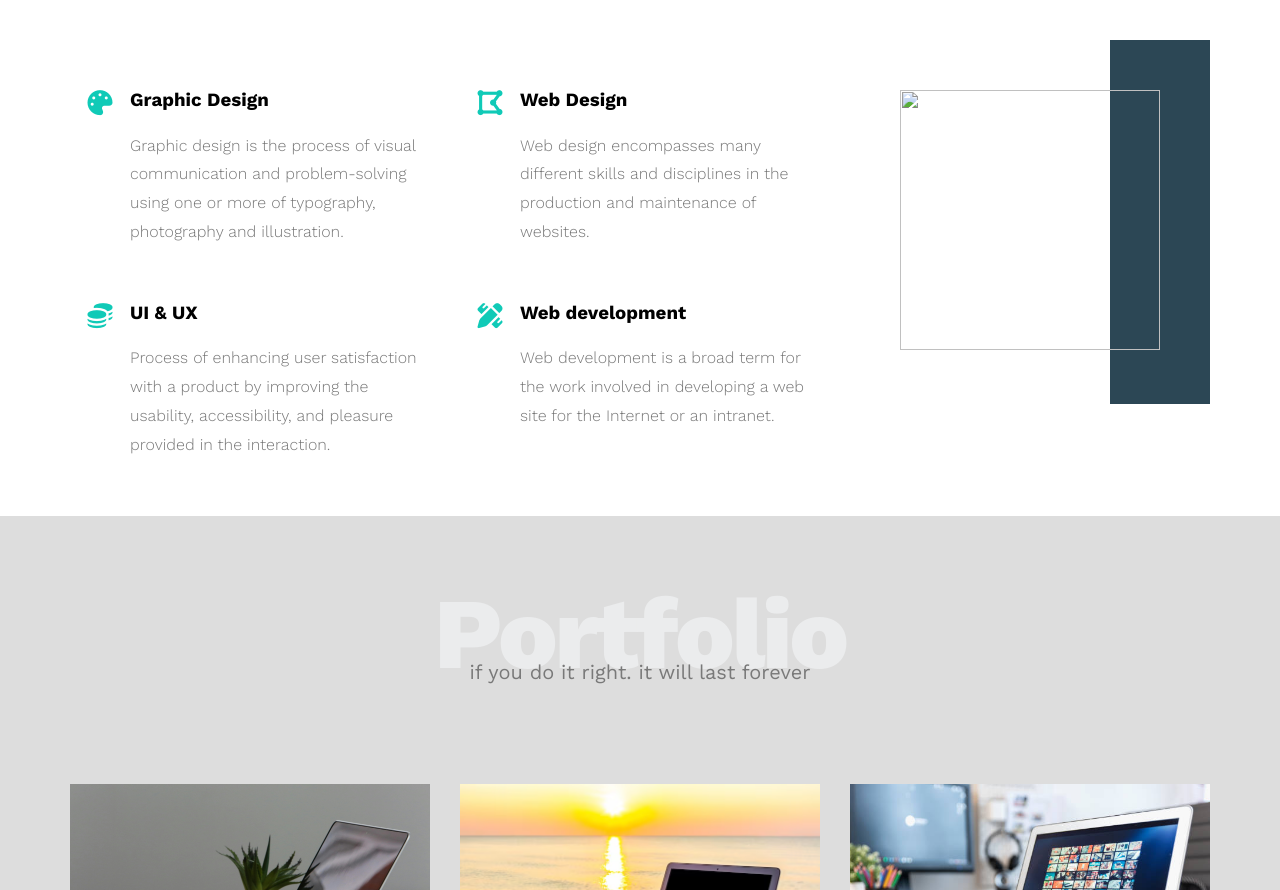
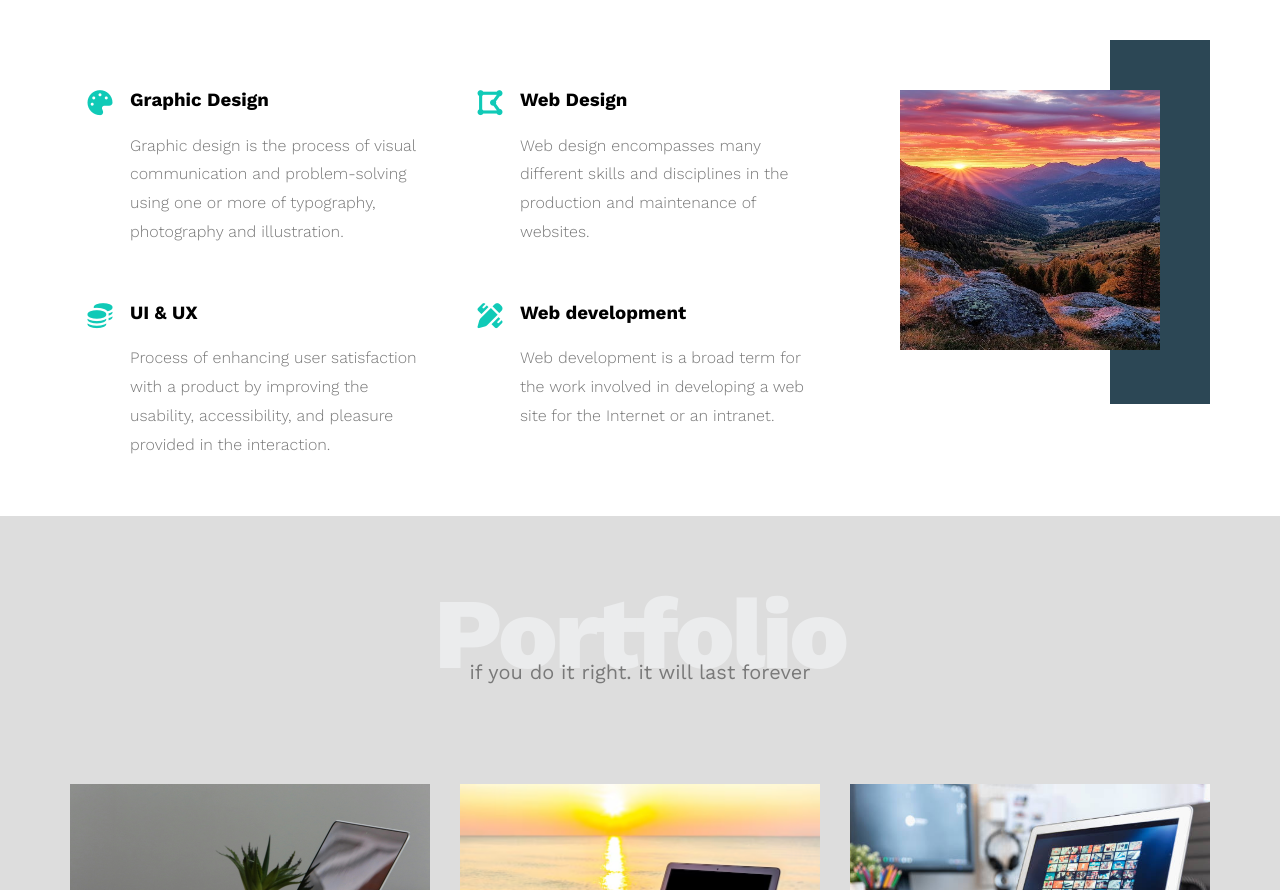
Before and after one commit to gamale3153-hub/HTML_And_CSS_Frist_Porject, a plain HTML site: page index.html in a window 1280 px wide. Shown: the part 1317-2207 px from the top of the page. Drawn offline with nearby package versions, Linux system fonts and the light colour scheme.

Commit message:
change the photo in Service

```diff
--- a/index.html
+++ b/index.html
@@ -134,7 +134,7 @@
 
                 <div class="col">
                     <div class="image image-column ">
-                        <img src="../frist_project/media/istockphoto-1006653000-612x612.jpg" alt="">
+                        <img src="media/istockphoto-1006653000-612x612.jpg" alt="">
                     </div>
                 </div>
             </div>
```
